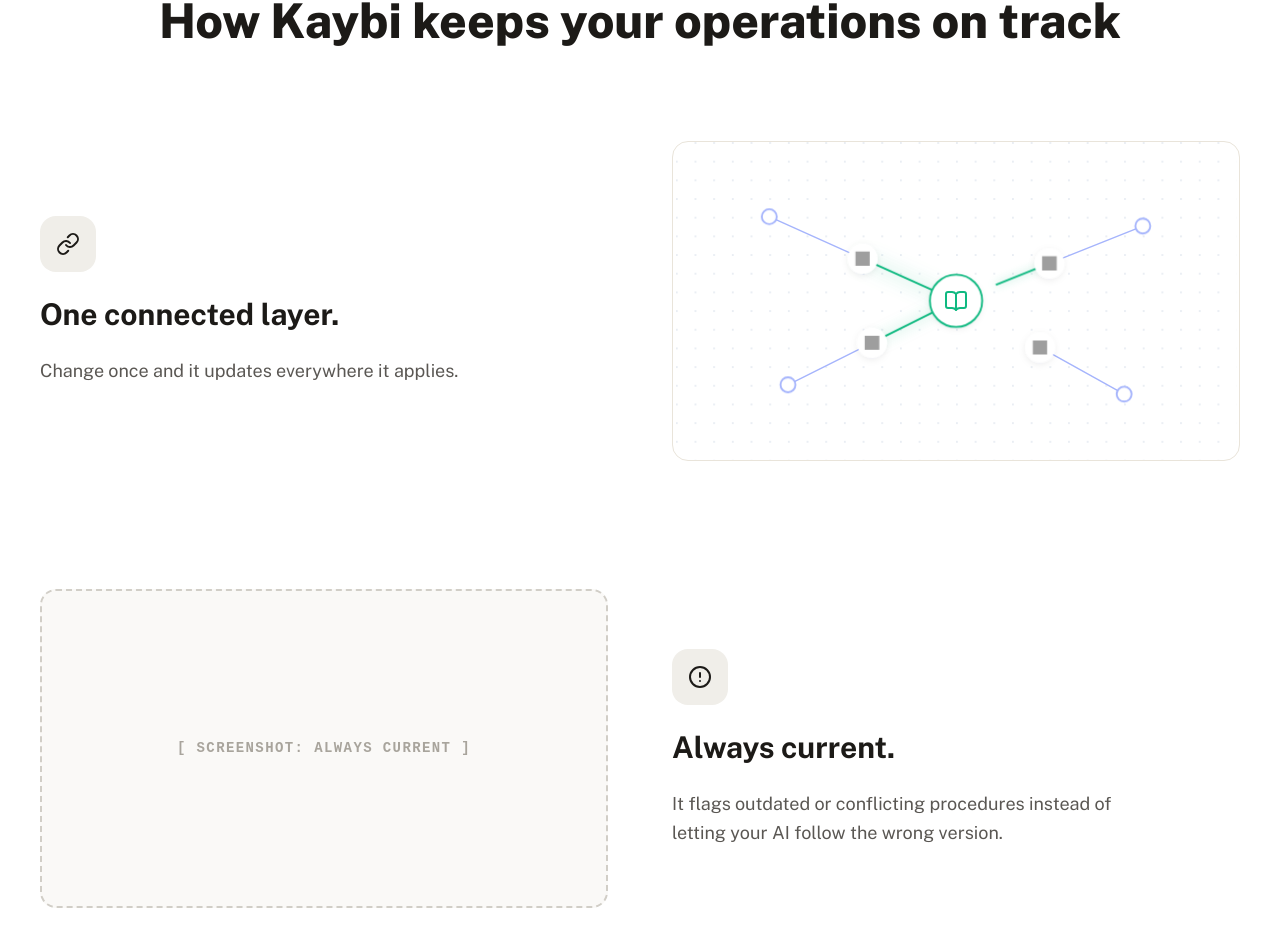
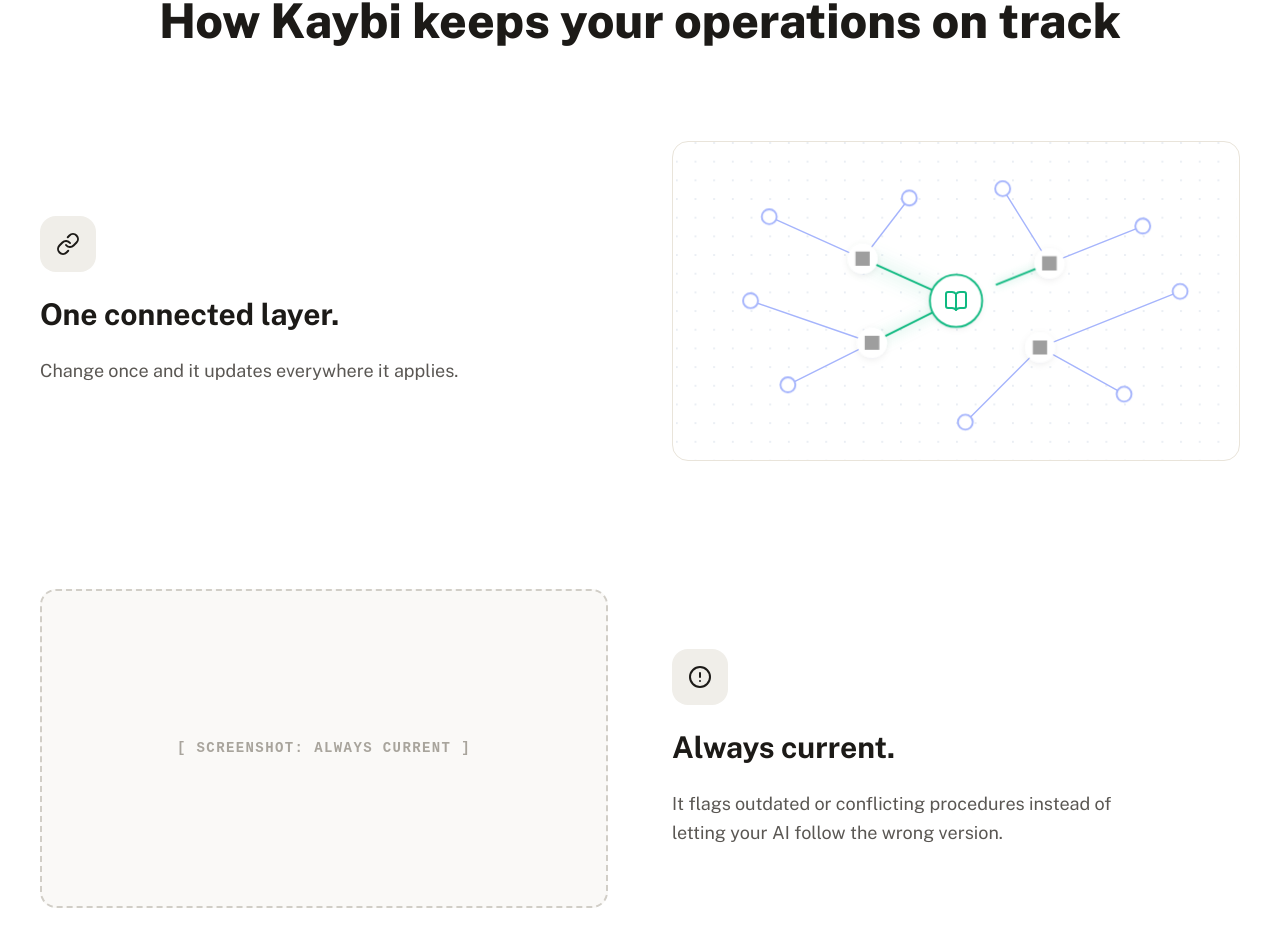
Before and after one commit to VeshGuy/KB-WB, a React (Vite) app: page / in a window 1280 px wide. Shown: the part 1588-2527 px from the top of the page. Built offline with nearby package versions, Linux system fonts and the light colour scheme; grey boxes are pictures that could not be loaded.

Commit message:
Add extra nodes and edges to network animation

```diff
--- a/src/components/NetworkUpdateAnimation.tsx
+++ b/src/components/NetworkUpdateAnimation.tsx
@@ -61,12 +61,20 @@
         <g stroke="#a5b4fc" strokeWidth="1.5">
           {/* To Salesforce at 200, 125 */}
           <line x1="100" y1="80" x2="200" y2="125" />
+          <line x1="250" y1="60" x2="200" y2="125" />
+
           {/* To Notion at 210, 215 */}
           <line x1="120" y1="260" x2="210" y2="215" />
+          <line x1="80" y1="170" x2="210" y2="215" />
+
           {/* To Slack at 400, 130 */}
           <line x1="500" y1="90" x2="400" y2="130" />
+          <line x1="350" y1="50" x2="400" y2="130" />
+
           {/* To Sheets at 390, 220 */}
           <line x1="480" y1="270" x2="390" y2="220" />
+          <line x1="310" y1="300" x2="390" y2="220" />
+          <line x1="540" y1="160" x2="390" y2="220" />
         </g>
 
         {/* Animated Edges (Growing from the apps to join the new central node at 300,170) */}
@@ -94,9 +102,17 @@
         {/* Structural Blank Nodes (End points) */}
         <g stroke="#a5b4fc" strokeWidth="2" fill="white">
           <circle cx="100" cy="80" r="8" />
+          <circle cx="250" cy="60" r="8" />
+
           <circle cx="120" cy="260" r="8" />
+          <circle cx="80" cy="170" r="8" />
+
           <circle cx="500" cy="90" r="8" />
+          <circle cx="350" cy="50" r="8" />
+
           <circle cx="480" cy="270" r="8" />
+          <circle cx="310" cy="300" r="8" />
+          <circle cx="540" cy="160" r="8" />
         </g>
 
         {/* App Logos placed ON THE EDGES (Lines) */}
```
